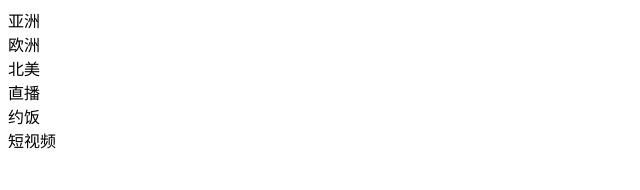
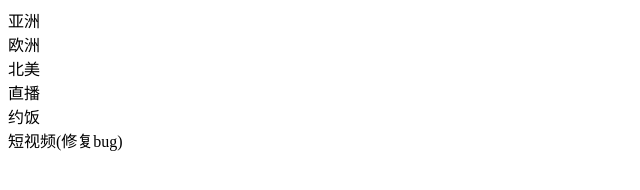
Before and after one commit to gggjjjqqq/git-, a plain HTML site: page index.html in a window 1280 px wide. Shown: the full height of the page, 0-640 px from the left. Drawn offline with Linux system fonts and the light colour scheme.

Commit message:
修复bug v5

```diff
--- a/index.html
+++ b/index.html
@@ -11,6 +11,6 @@
     <div>北美</div>
     <div>直播</div>
     <div>约饭</div>
-    <div>短视频</div>
+    <div>短视频(修复bug)</div>
 </body>
 </html>
```
